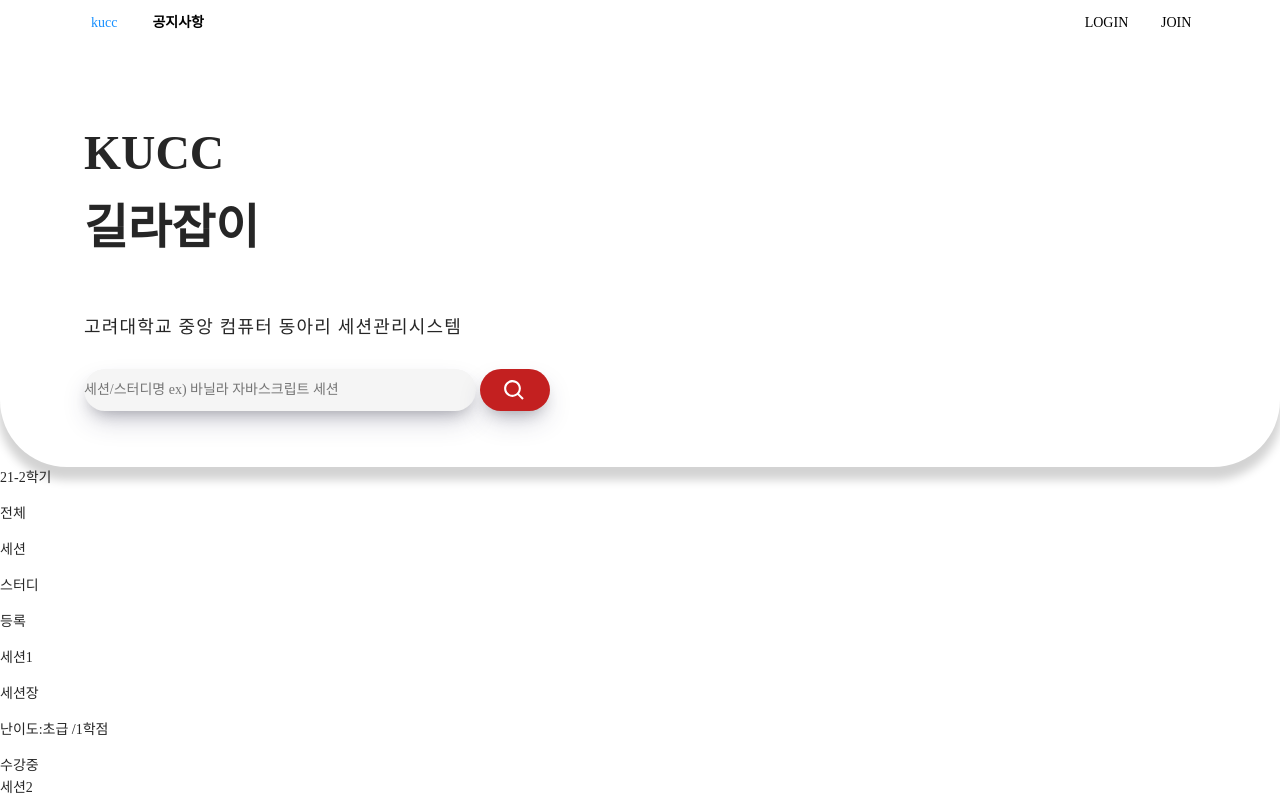
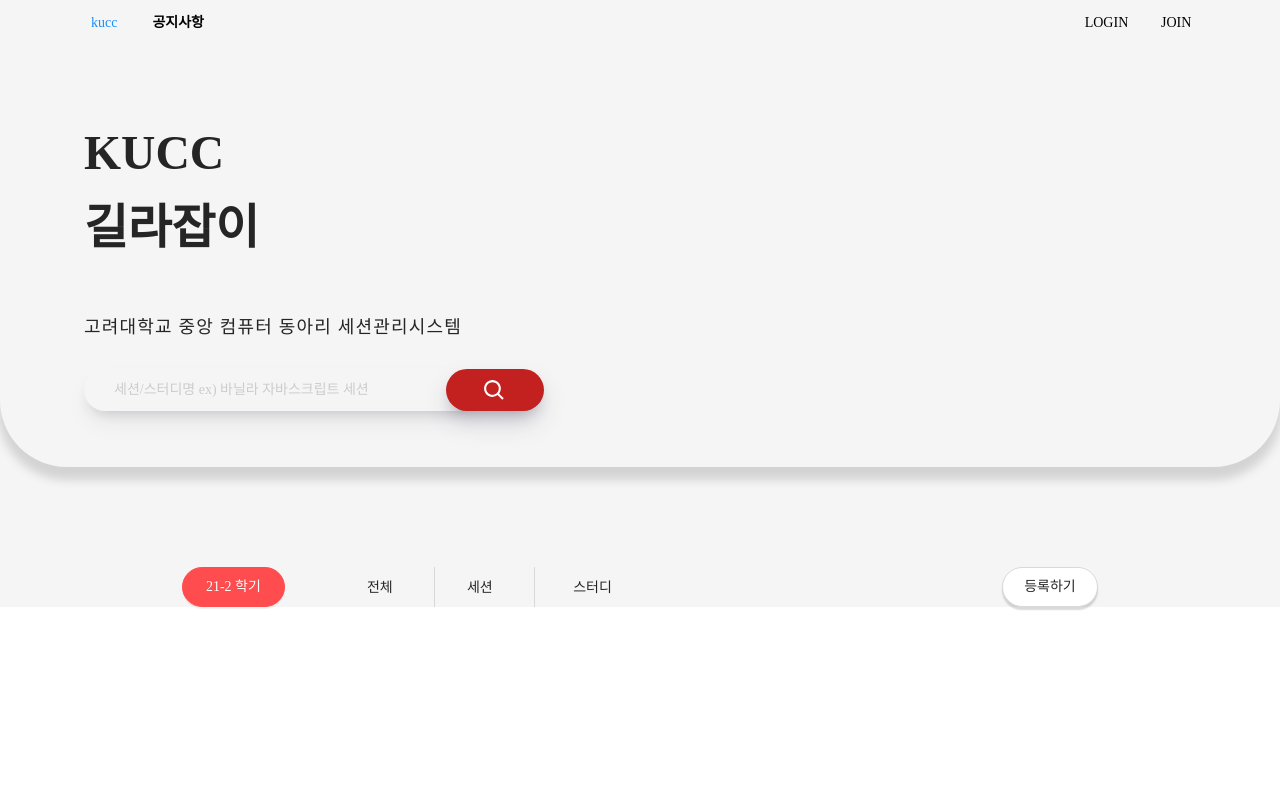
Before and after one commit to kucc/DEPRECIATED-OFFICIAL_KUCheckCheck, a React (Create React App) app: page / in a window 1280 px wide. Shown: the top 800 px of the page. Built offline with nearby package versions, Linux system fonts and the light colour scheme; no server answers; the database is empty.

Commit message:
edit MainSearch / MainBottomContainer

```diff
--- a/src/components/Main/MainBottomContainer/PMainBottomContainer.jsx
+++ b/src/components/Main/MainBottomContainer/PMainBottomContainer.jsx
@@ -1,4 +1,6 @@
-import React, { useState } from "react";
+import { Button, Dropdown, Menu } from "antd";
+import React, { useEffect, useState } from "react";
+import { storeService } from "../../../firebase";
 // import { useRecoilState } from "recoil";
 // import { userState } from "../../../recoil/userState";
 import SessionContainer from "../SessionContainer";
@@ -7,42 +9,103 @@ import * as S from "../style";
 function PMainBottomContainer() {
   // Search를 redux에서 사용?? Database에서 사용??
   // const [search, setSearch] = useState(useRecoilState(userState).category);
+  const [courseSelect, setcourseSelect] = useState(0);
+
+  useEffect(() => {
+    storeService
+      .collection("sessions")
+      .doc("5gSyaG8owjPTSojoC1Ss")
+      .get()
+      .then((result) => {
+        console.log(result.data());
+      });
+  }, []);
+
+  const menu = (
+    <Menu>
+      <Menu.Item>
+        <a
+          target="_blank"
+          rel="noopener noreferrer"
+          href="https://www.antgroup.com"
+        >
+          21-1 학기
+        </a>
+      </Menu.Item>
+      <Menu.Item>
+        <a
+          target="_blank"
+          rel="noopener noreferrer"
+          href="https://www.aliyun.com"
+        >
+          20-2 학기
+        </a>
+      </Menu.Item>
+      <Menu.Item>
+        <a
+          target="_blank"
+          rel="noopener noreferrer"
+          href="https://www.luohanacademy.com"
+        >
+          20-1 학기
+        </a>
+      </Menu.Item>
+    </Menu>
+  );
+
   return (
     <>
       <S.MainBottomWrapper>
         <S.MainBottomBtnCont>
           <S.MainSessDuration>
-            <p>21-2학기</p>
+            <Dropdown overlay={menu} placement="bottomLeft">
+              <Button
+                type="danger"
+                style={{ width: "100%", height: "40px", borderRadius: "25px" }}
+              >
+                21-2 학기
+              </Button>
+            </Dropdown>
           </S.MainSessDuration>
           <S.MainSessTab>
-            <S.MainSessItem>
-              <p
-              // onClick={() => setSearch("total")}
-              >
-                전체
-              </p>
+            <S.MainSessItem onClick={() => setcourseSelect(1)}>
+              {courseSelect == 1 ? (
+                <S.MainSessItemOnClick>전체</S.MainSessItemOnClick>
+              ) : (
+                <S.MainSessItemOffClick>전체</S.MainSessItemOffClick>
+              )}
+              <S.MainVerticalLine />
             </S.MainSessItem>
-            <S.MainSessItem>
-              <p
-              // onClick={() => setSearch("session")}
-              >
-                {" "}
-                세션
-              </p>
+            <S.MainSessItem onClick={() => setcourseSelect(2)}>
+              {courseSelect == 2 ? (
+                <S.MainSessItemOnClick>세션</S.MainSessItemOnClick>
+              ) : (
+                <S.MainSessItemOffClick>세션</S.MainSessItemOffClick>
+              )}
+              <S.MainVerticalLine />
             </S.MainSessItem>
-            <S.MainSessItem>
-              <p
-              // onClick={() => setSearch("studies")}
-              >
-                스터디
-              </p>
+            <S.MainSessItem onClick={() => setcourseSelect(3)}>
+              {courseSelect == 3 ? (
+                <S.MainSessItemOnClick>스터디</S.MainSessItemOnClick>
+              ) : (
+                <S.MainSessItemOffClick>스터디</S.MainSessItemOffClick>
+              )}
             </S.MainSessItem>
           </S.MainSessTab>
           <S.MainSessRig>
-            <p>등록</p>
+            <Button
+              style={{
+                width: "100%",
+                height: "40px",
+                borderRadius: "25px",
+                boxShadow: "rgba(0, 0, 0, 0.15) 0px 3px 1.5px",
+              }}
+            >
+              등록하기
+            </Button>
           </S.MainSessRig>
         </S.MainBottomBtnCont>
-        <SessionContainer />
+        {/* <SessionContainer /> */}
       </S.MainBottomWrapper>
     </>
   );
--- a/src/components/Main/style.jsx
+++ b/src/components/Main/style.jsx
@@ -11,17 +11,24 @@ export const SearchBar = styled.input`
   border-radius: 29px;
   background-color: #f5f5f5;
   border: none;
-  box-shadow: rgb(50 50 93 / 25%) 0px 13px 27px -5px,
-    rgb(0 0 0 / 30%) 0px 8px 16px -8px;
+  box-shadow: rgb(50 50 93 / 8%) 0px 13px 27px -5px,
+    rgb(0 0 0 / 20%) 0px 8px 16px -8px;
+  padding-left: 30px;
+  &::placeholder {
+    color: rgb(204, 204, 204);
+  }
+  &:focus {
+    outline: none;
+  }
 `;
 export const SearchBtn = styled.div`
-  margin-left: 4px;
+  margin-left: -30px;
   justify-content: center;
   height: 3em;
   display: flex;
   align-items: center;
   background: #c32020;
-  width: 5em;
+  width: 7em;
   border-radius: 32px;
   box-shadow: rgb(50 50 93 / 25%) 0px 13px 27px -5px,
     rgb(0 0 0 / 30%) 0px 8px 16px -8px;
@@ -61,10 +68,43 @@ export const SessionTitle = styled.div``;
 export const SessionExplain = styled.div``;
 export const SessionFavorite = styled.div``;
 
-export const MainBottomWrapper = styled.div``;
-export const MainBottomBtnCont = styled.div``;
+export const MainBottomWrapper = styled.div`
+  margin-top: 100px;
+  margin-left: 14.21%;
+  margin-right: 14.21%;
+`;
+export const MainBottomBtnCont = styled.div`
+  display: grid;
+  grid-template-columns: 11.25% auto 10.52%;
+`;
 export const MainSessDuration = styled.div``;
-export const MainSessItem = styled.div``;
-export const MainSessTab = styled.div``;
+export const MainSessItem = styled.div`
+  margin-left: 15px;
+  display: flex;
+  gap: 20px;
+`;
+export const MainSessTab = styled.div`
+  margin-left: 50px;
+  display: grid;
+  grid-template-columns: 100px 100px 100px;
+`;
 export const MainSessRig = styled.div``;
 export const SessionLevel = styled.div``;
+export const MainSessItemOnClick = styled.div`
+  width: 100%;
+  text-align: center;
+  padding-top: 10px;
+  background-color: white;
+  border-radius: 24px;
+  box-shadow: inset rgba(0, 0, 0, 0.15) 0px 3px 1.5px;
+`;
+export const MainSessItemOffClick = styled.div`
+  width: 100%;
+  text-align: center;
+  padding-top: 10px;
+`;
+export const MainVerticalLine = styled.div`
+  border-right: 1px solid #b6b6b677;
+  height: 40px;
+  margin-left: 5%;
+`;
--- a/src/firebase.js
+++ b/src/firebase.js
@@ -2,6 +2,7 @@ import firebase from "firebase/app";
 import "firebase/auth";
 import "firebase/database";
 import "firebase/storage";
+import "firebase/firestore";
 
 const firebaseConfig = {
   apiKey: process.env.REACT_APP_API_KEY,
@@ -19,3 +20,4 @@ firebase.initializeApp(firebaseConfig);
 export const authService = firebase.auth();
 export const storageService = firebase.storage();
 export const databaseService = firebase.database();
+export const storeService = firebase.firestore();
--- a/src/pages/Main/index.jsx
+++ b/src/pages/Main/index.jsx
@@ -4,11 +4,11 @@ import { MainTopContainer, MainBottomContainer } from "../../components/Main";
 
 function Main() {
   return (
-    <>
+    <div style={{ backgroundColor: "rgb(245, 245, 245)" }}>
       <NavBar />
       <MainTopContainer />
       <MainBottomContainer />
-    </>
+    </div>
   );
 }
 export default Main;
```
